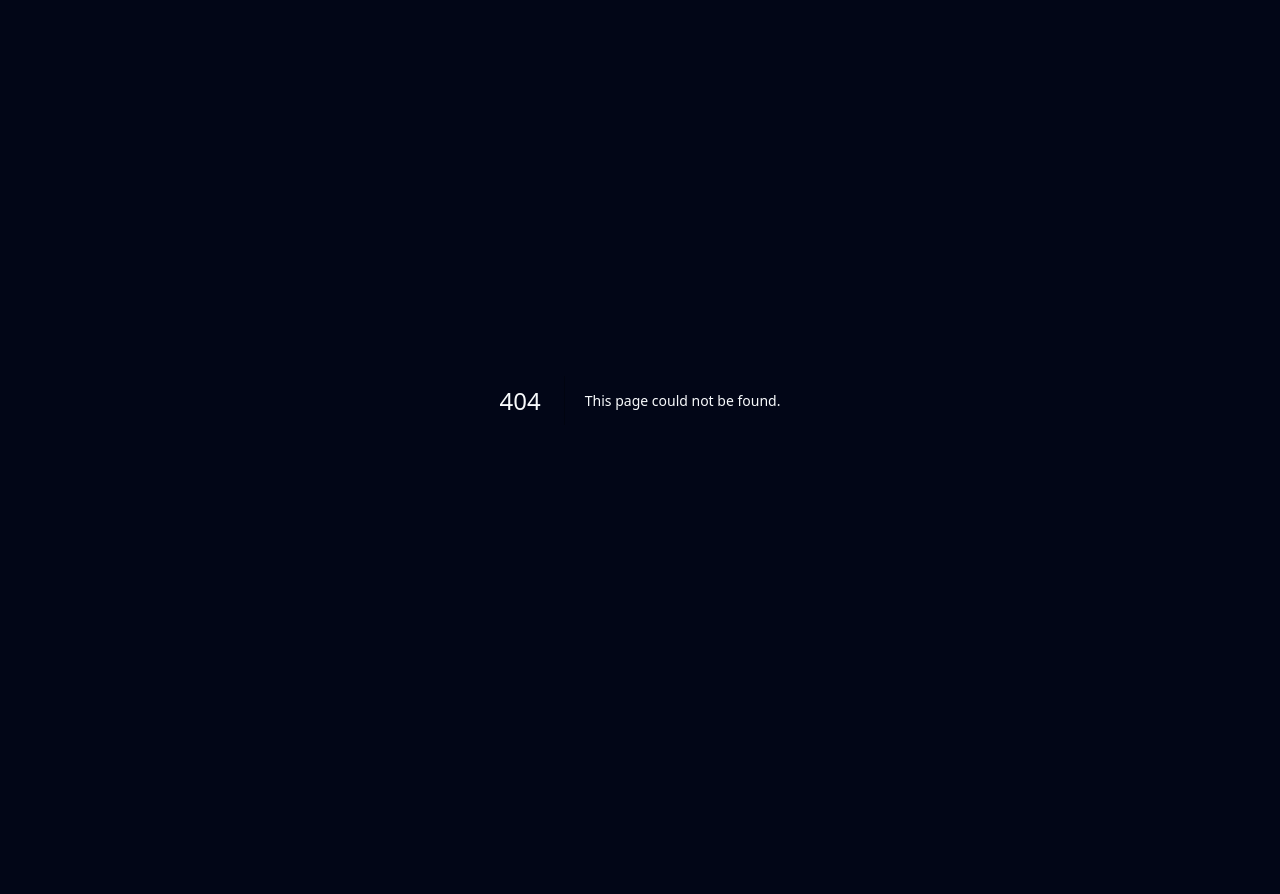
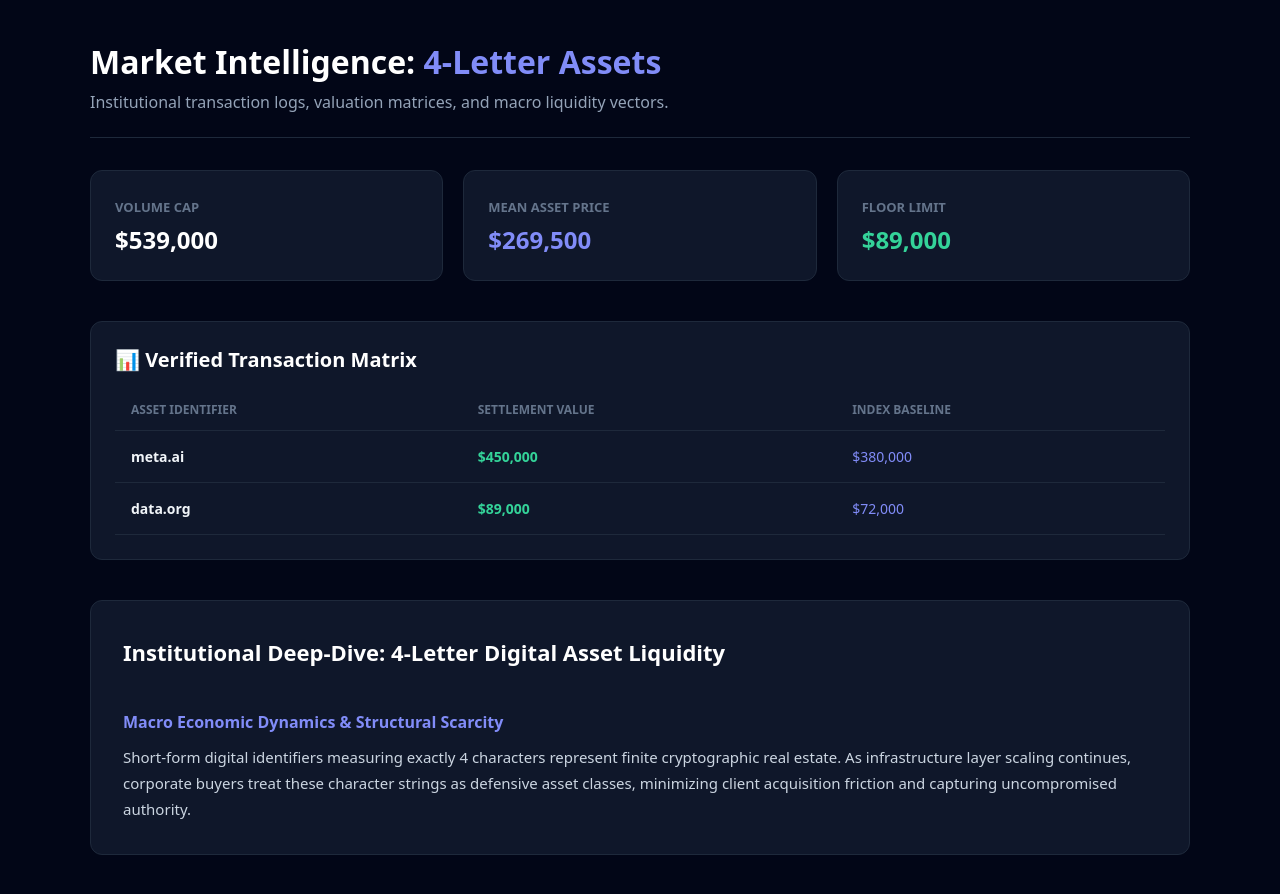
Before and after one commit to dixt219-dev/domain-hub-platform, a Next.js app: page / in a window 1280 px wide. Before the commit this address had no page. Before the commit the page ends 800 px from the top, so only its background shows below. Built offline with nearby package versions, Linux system fonts and the light colour scheme.

Commit message:
Create page.js

```diff
--- /dev/null
+++ b/app/page.js
@@ -0,0 +1,88 @@
+import { getHistoricalSalesByLength, getHubLongFormContent } from '../lib/marketEngine';
+
+export const metadata = {
+  title: "Premium Domains Liquidity & Valuation Report"
+};
+
+export default async function AdvancedDomainHubPage() {
+  const numLength = 4; // عرض بيانات الـ 4 حروف مباشرة في الواجهة
+
+  const { salesData, stats } = await getHistoricalSalesByLength(numLength, 'all', 'highest_sale');
+  const article = await getHubLongFormContent(numLength);
+
+  return (
+    <main style={{ padding: '40px 24px', fontFamily: 'system-ui, -apple-system, sans-serif', backgroundColor: '#020617', color: '#f8fafc', minHeight: '100vh' }}>
+      <div style={{ maxWidth: '1100px', margin: '0 auto' }}>
+
+        <header style={{ borderBottom: '1px solid #1e293b', paddingBottom: '24px', marginBottom: '32px' }}>
+          <h1 style={{ color: '#ffffff', fontSize: '32px', fontWeight: '800', margin: '0 0 8px 0' }}>
+            Market Intelligence: <span style={{ color: '#818cf8' }}>{numLength}-Letter Assets</span>
+          </h1>
+          <p style={{ color: '#94a3b8', fontSize: '16px', margin: 0 }}>
+            Institutional transaction logs, valuation matrices, and macro liquidity vectors.
+          </p>
+        </header>
+
+        <div style={{ display: 'grid', gridTemplateColumns: 'repeat(auto-fit, minmax(240px, 1fr))', gap: '20px', marginBottom: '40px' }}>
+          <div style={{ backgroundColor: '#0f172a', padding: '24px', borderRadius: '12px', border: '1px solid #1e293b' }}>
+            <span style={{ color: '#64748b', fontSize: '13px', fontWeight: '600', textTransform: 'uppercase' }}>Volume Cap</span>
+            <div style={{ fontSize: '24px', fontWeight: '700', color: '#fff', marginTop: '6px' }}>${stats?.totalVolume?.toLocaleString() || '0'}</div>
+          </div>
+          <div style={{ backgroundColor: '#0f172a', padding: '24px', borderRadius: '12px', border: '1px solid #1e293b' }}>
+            <span style={{ color: '#64748b', fontSize: '13px', fontWeight: '600', textTransform: 'uppercase' }}>Mean Asset Price</span>
+            <div style={{ fontSize: '24px', fontWeight: '700', color: '#818cf8', marginTop: '6px' }}>${stats?.avgSale?.toLocaleString() || '0'}</div>
+          </div>
+          <div style={{ backgroundColor: '#0f172a', padding: '24px', borderRadius: '12px', border: '1px solid #1e293b' }}>
+            <span style={{ color: '#64748b', fontSize: '13px', fontWeight: '600', textTransform: 'uppercase' }}>Floor Limit</span>
+            <div style={{ fontSize: '24px', fontWeight: '700', color: '#34d399', marginTop: '6px' }}>${stats?.floorPrice?.toLocaleString() || '0'}</div>
+          </div>
+        </div>
+
+        <section style={{ backgroundColor: '#0f172a', borderRadius: '12px', border: '1px solid #1e293b', padding: '24px', marginBottom: '40px' }}>
+          <h2 style={{ color: '#ffffff', fontSize: '20px', fontWeight: '700', marginTop: '0', marginBottom: '16px' }}>
+            📊 Verified Transaction Matrix
+          </h2>
+          <div style={{ overflowX: 'auto' }}>
+            <table style={{ width: '100%', borderCollapse: 'collapse', textAlign: 'left' }}>
+              <thead>
+                <tr style={{ borderBottom: '1px solid #1e293b', color: '#64748b', fontSize: '12px', fontWeight: '700', textTransform: 'uppercase' }}>
+                  <th style={{ padding: '12px 16px' }}>Asset Identifier</th>
+                  <th style={{ padding: '12px 16px' }}>Settlement Value</th>
+                  <th style={{ padding: '12px 16px' }}>Index Baseline</th>
+                </tr>
+              </thead>
+              <tbody>
+                {salesData && salesData.map((asset, idx) => (
+                  <tr key={idx} style={{ borderBottom: '1px solid #1e293b', fontSize: '14px' }}>
+                    <td style={{ padding: '16px', fontWeight: '600', color: '#f1f5f9' }}>{asset.name}</td>
+                    <td style={{ padding: '16px', color: '#34d399', fontWeight: '600' }}>${asset.lastSale?.toLocaleString()}</td>
+                    <td style={{ padding: '16px', color: '#818cf8' }}>${asset.compAverage?.toLocaleString()}</td>
+                  </tr>
+                ))}
+              </tbody>
+            </table>
+          </div>
+        </section>
+
+        {article && (
+          <article style={{ backgroundColor: '#0f172a', borderRadius: '12px', border: '1px solid #1e293b', padding: '32px', lineHeight: '1.75' }}>
+            <h2 style={{ color: '#ffffff', fontSize: '22px', fontWeight: '700', marginTop: '0', marginBottom: '20px' }}>
+              {article.title}
+            </h2>
+            <div style={{ display: 'grid', gridTemplateColumns: '1fr', gap: '24px' }}>
+              <div>
+                <h3 style={{ color: '#818cf8', fontSize: '16px', fontWeight: '600', marginBottom: '8px' }}>
+                  {article.section1?.heading}
+                </h3>
+                <p style={{ color: '#cbd5e1', fontSize: '15px', margin: '0' }}>
+                  {article.section1?.body}
+                </p>
+              </div>
+            </div>
+          </article>
+        )}
+
+      </div>
+    </main>
+  );
+}
```
